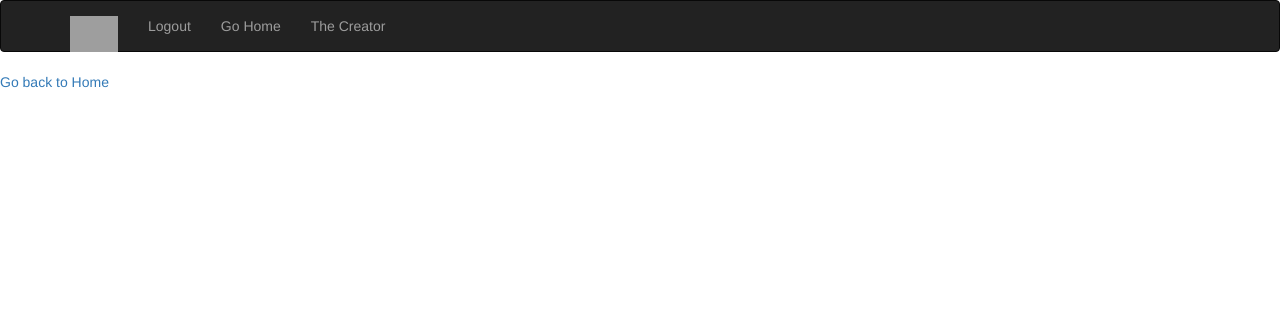
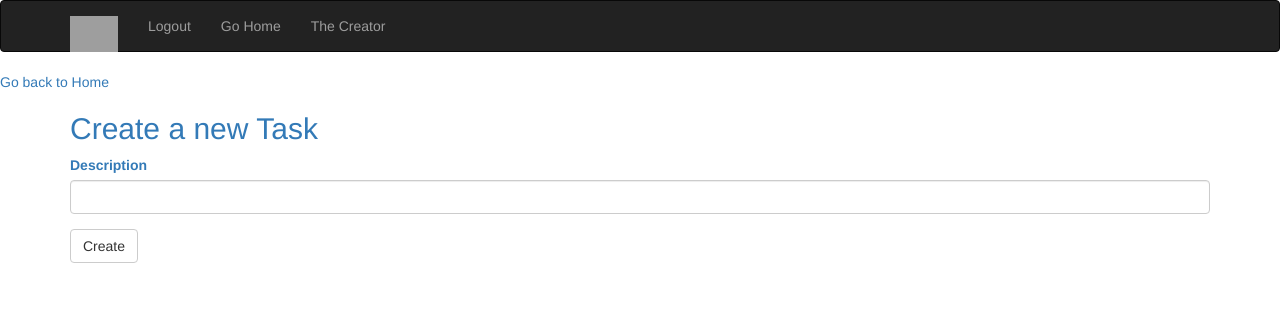
Before and after one commit to k4is3r/serve-flask-bootstrap, a Flask app: template app/templates/hello.html in a window 1280 px wide. Shown: the top 312 px of the page. Run offline with Flask 2, Linux system fonts and the light colour scheme; the template is opened without the code that fills it: values that come from a table or form of the project are taken from there, others are empty; a user stored in the database is signed in; some libraries are stand-ins or nearby versions; grey boxes are pictures that could not be loaded.

Commit message:
adding the function to add more ToDo on users

```diff
--- a/app/firestore_service.py
+++ b/app/firestore_service.py
@@ -7,13 +7,9 @@ firebase_admin.initialize_app(credential)
 
 db = firestore.client()
 
+#User functions
 def get_users():
     return db.collection('users').get()
-
-def get_todos(user_id):
-    return db.collection('users')\
-        .document(user_id)\
-            .collection('todos').get()
 
 def get_user(user_id):
     return db.collection('users')\
@@ -22,3 +18,13 @@ def get_user(user_id):
 def user_put(user_data):
     user_ref = db.collection('users').document(user_data.username)
     user_ref.set({ 'password': user_data.password })
+
+# Too functions
+def get_todos(user_id):
+    return db.collection('users')\
+        .document(user_id)\
+            .collection('todos').get()
+
+def put_todos(user_id, description):
+    todos_collection_ref = db.collection('users').document(user_id).collection('todos')
+    todos_collection_ref.add({'description':description})
--- a/app/forms.py
+++ b/app/forms.py
@@ -8,3 +8,8 @@ class LoginForm(FlaskForm):
     username = StringField('Username', validators=[DataRequired()])
     password = PasswordField('Password', validators=[DataRequired()])
     submit = SubmitField('Send')
+
+
+class TodoForm(FlaskForm):
+    description = StringField('Description', validators=[DataRequired()])
+    submit = SubmitField('Create')
--- a/app/templates/hello.html
+++ b/app/templates/hello.html
@@ -14,7 +14,11 @@
     {% else %}
         <a href="{{ url_for('index') }}">Go back to Home<a/>
     {% endif %}
-
+    <div class="container">
+        <h2>Create a new Task</h2>
+        {{ wtf.quick_form(todo_form) }}
+    </div>
+    <br>
     <ul>
         {% for todo in todos %}
             {{ macros.render_todo(todo) }}
--- a/main.py
+++ b/main.py
@@ -4,8 +4,8 @@ from flask_bootstrap import Bootstrap
 #importing for use in the testing section
 import unittest
 from app import create_app
-from app.forms import LoginForm
-from app.firestore_service import get_users, get_todos
+from app.forms import TodoForm
+from app.firestore_service import get_users, get_todos, put_todos
 from flask_login import login_required, current_user
 
 app = create_app()
@@ -27,17 +27,25 @@ def index():
     return response
 
 
-@app.route('/hello', methods=['GET'])
+@app.route('/hello', methods=['GET','POST'])
 @login_required
 def hello():
     #user_ip = request.cookies.get('user_ip')
     user_ip = session.get('user_ip')
     username = current_user.id
+    todo_form = TodoForm()
     context = {
         'user_ip' : user_ip,
         'todos' : get_todos(user_id=username) ,
         'username' : username,
+        'todo_form': todo_form,
     }
+
+    if todo_form.validate_on_submit():
+        put_todos(user_id=username, description=todo_form.description.data)
+        flash('Task created')
+        return redirect(url_for('hello'))
+
 
     return render_template('hello.html', **context)
 
```
